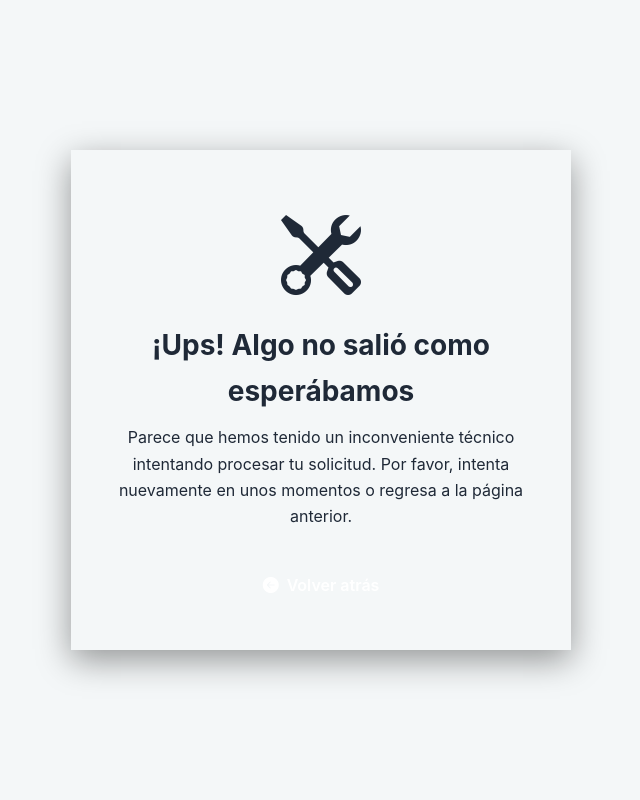
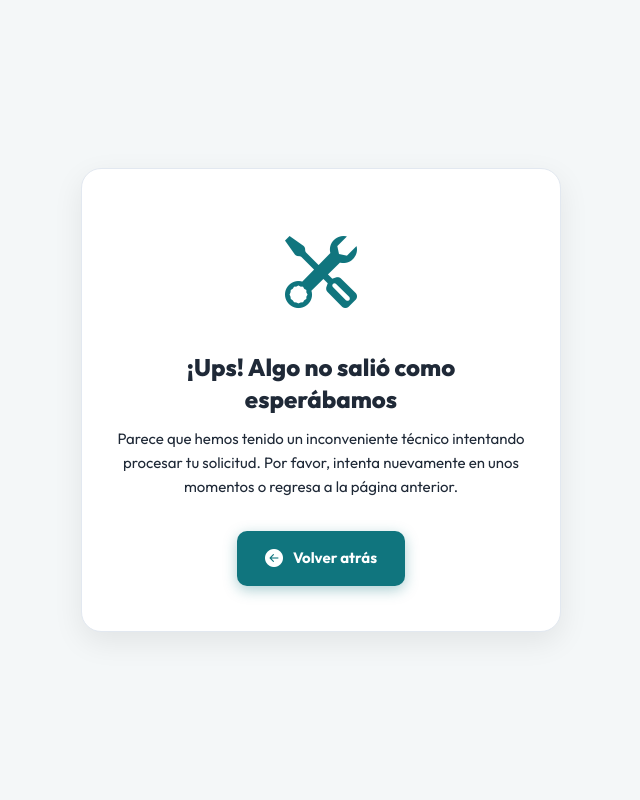
Before and after one commit to Santiago072/SistemaImpobiomedical, a PHP site: page /SistemaImpobiomedical/app/views/errores/500.php in a window 1280 px wide. Shown: the whole page, without its empty margins (319-959 px from the left). Run offline with PHP 8.4, Linux system fonts and the light colour scheme.

Commit message:
fix: corregir diseño del boton de error 500, logging directo en logs/php_errors.log y auto-migracion de columnas en usuarios

```diff
--- a/app/controllers/UsuarioController.php
+++ b/app/controllers/UsuarioController.php
@@ -109,7 +109,9 @@ class UsuarioController
             exit();
         }
 
-        $mensajeError = 'Error al crear el usuario';
+        $err = $_SESSION['db_error'] ?? '';
+        unset($_SESSION['db_error']);
+        $mensajeError = !empty($err) ? 'Error al crear el usuario: ' . $err : 'Error al crear el usuario';
         return compact('mensajeError', 'mensajeExito', 'csrf_token');
     }
 
--- a/app/views/errores/500.php
+++ b/app/views/errores/500.php
@@ -14,55 +14,75 @@ $base = defined('BASE_URL') ? BASE_URL : '/SistemaImpobiomedical/';
     <link rel="stylesheet" href="https://cdn.jsdelivr.net/npm/bootstrap-icons@1.11.3/font/bootstrap-icons.min.css">
     <link rel="stylesheet" href="<?= $base ?>css/estilos.css">
     <style>
+        body {
+            margin: 0;
+            padding: 0;
+            font-family: 'Outfit', -apple-system, BlinkMacSystemFont, "Segoe UI", Roboto, sans-serif;
+            background-color: #f1f5f9;
+        }
         .error-container {
             display: flex;
             align-items: center;
             justify-content: center;
             min-height: 100vh;
-            background-color: var(--bg-body);
             text-align: center;
             padding: 20px;
+            box-sizing: border-box;
         }
         .error-card {
-            background: var(--bg-card);
-            padding: 40px;
-            border-radius: var(--radius-lg);
-            box-shadow: var(--shadow-md);
-            max-width: 500px;
+            background: #ffffff;
+            padding: 45px 35px;
+            border-radius: 20px;
+            box-shadow: 0 10px 30px rgba(0, 0, 0, 0.08);
+            border: 1px solid #e2e8f0;
+            max-width: 480px;
             width: 100%;
+            box-sizing: border-box;
         }
         .error-icon {
-            font-size: 80px;
-            color: var(--teal-accent);
+            font-size: 72px;
+            color: #10757e;
             margin-bottom: 20px;
+            display: inline-block;
         }
         .error-title {
-            font-size: 28px;
-            font-weight: 700;
-            color: var(--text-dark);
-            margin-bottom: 10px;
+            font-size: 24px;
+            font-weight: 800;
+            color: #0f172a;
+            margin: 0 0 12px 0;
+            line-height: 1.3;
         }
         .error-desc {
-            font-size: 16px;
-            color: var(--text-muted);
-            margin-bottom: 30px;
+            font-size: 15px;
+            color: #64748b;
+            line-height: 1.6;
+            margin: 0 0 32px 0;
         }
         .btn-back {
             display: inline-flex;
             align-items: center;
-            gap: 8px;
-            background: var(--teal-primary);
-            color: white;
-            padding: 12px 24px;
-            border-radius: var(--radius-sm);
+            justify-content: center;
+            gap: 10px;
+            background: #10757e !important;
+            color: #ffffff !important;
+            padding: 13px 28px;
+            border-radius: 10px;
             text-decoration: none;
-            font-weight: 600;
-            transition: all 0.2s ease;
+            font-weight: 700;
+            font-size: 15px;
+            box-shadow: 0 4px 14px rgba(16, 117, 126, 0.35);
+            transition: all 0.25s ease;
+            cursor: pointer;
         }
         .btn-back:hover {
-            background: var(--teal-dark);
+            background: #0a4f55 !important;
+            color: #ffffff !important;
             transform: translateY(-2px);
-            box-shadow: 0 4px 12px rgba(16,117,126,0.3);
+            box-shadow: 0 6px 20px rgba(16, 117, 126, 0.45);
+        }
+        .btn-back i {
+            font-size: 18px;
+            color: #ffffff !important;
         }
     </style>
 </head>
```
Also changed, not shown: app/models/UsuarioModel.php (+49 -3 lines), index.php (+12 -2 lines).
